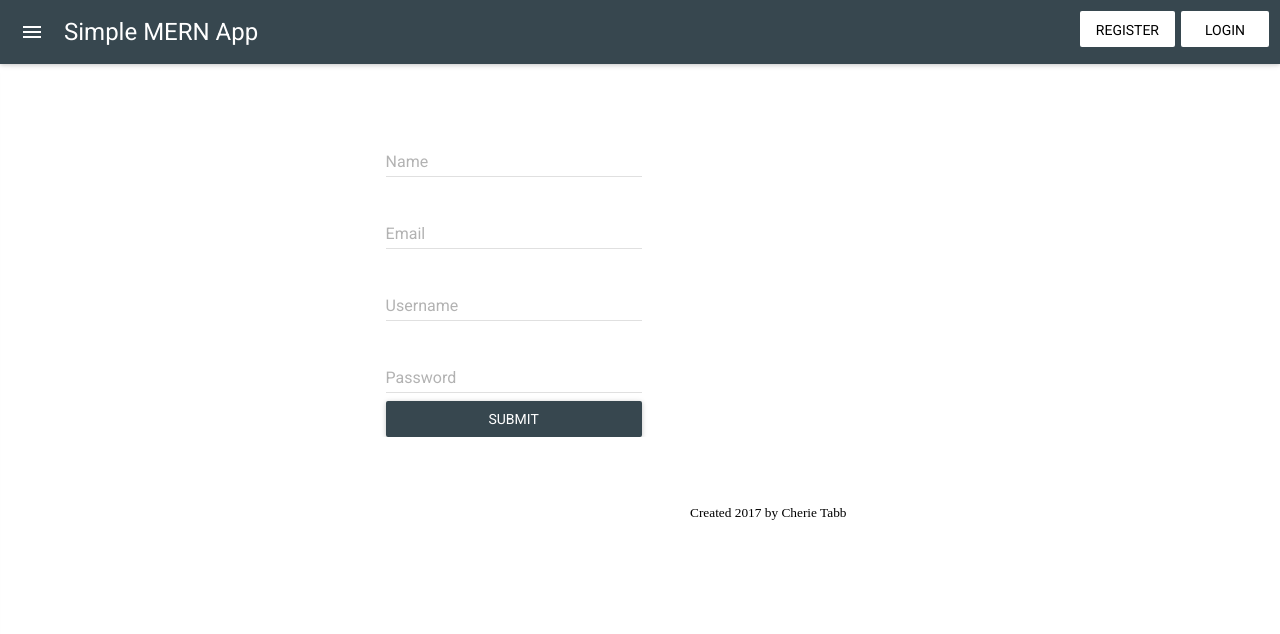
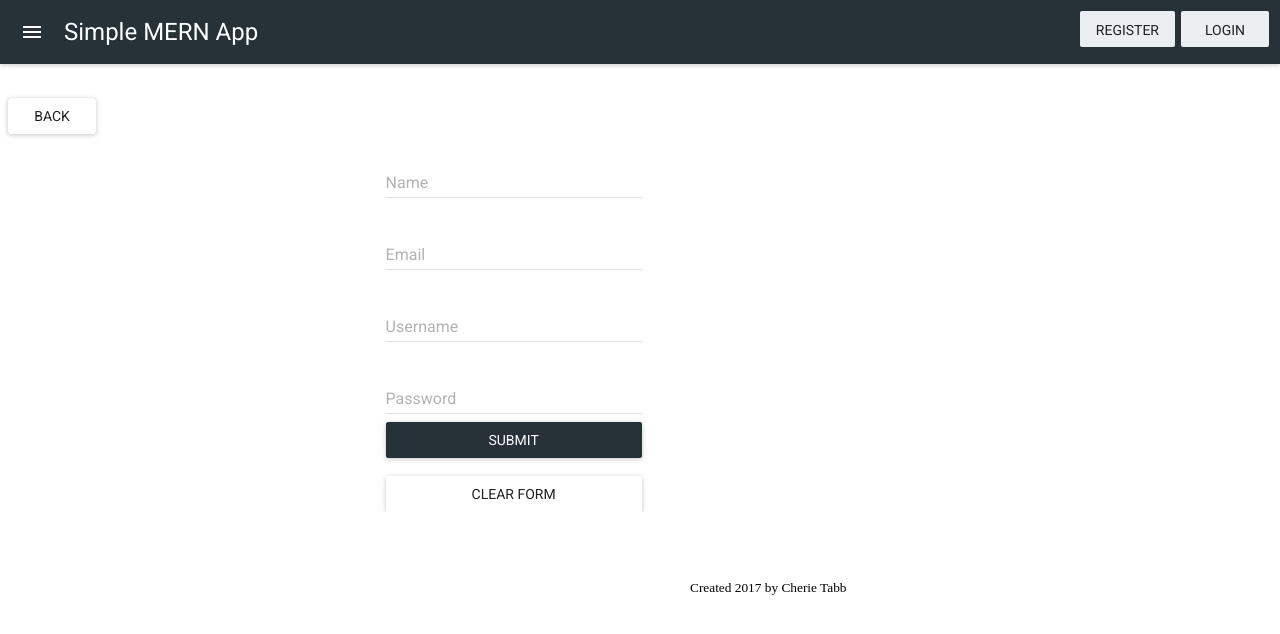
Before and after one commit to Cherietabb/simple-MERN-app, a React (Create React App) app in the folder client/: page /register in a window 1280 px wide. Shown: the top 634 px of the page. Built offline with nearby package versions, Linux system fonts and the light colour scheme; a web font is replaced by a local one; what react-tap-event-plugin would draw is missing.

Commit message:
upated ui

```diff
--- a/client/src/App.js
+++ b/client/src/App.js
@@ -1,13 +1,16 @@
 import React, {Component} from 'react';
 import {BrowserRouter, Route, Switch} from 'react-router-dom';
+
 import MuiThemeProvider from 'material-ui/styles/MuiThemeProvider';
 import getMuiTheme from 'material-ui/styles/getMuiTheme';
-import {blueGrey800, pink300, grey400, grey900, white, cyan700} from 'material-ui/styles/colors';
+import {blueGrey900, blue900, grey500, grey900, white, cyan700} from 'material-ui/styles/colors';
 import injectTapEventPlugin from 'react-tap-event-plugin';
+import spacing from 'material-ui/styles/spacing';
+
 import Navigation from './components/BottomNavigation';
 import Profiles from './components/Profiles';
 import AddProfile from './components/add_profile';
-import SideDrawer from './components/SideDrawer';
+import Layout from './components/Layout';
 import Register from './components/Register';
 import Login from './components/Login';
 import './App.css';
@@ -20,7 +23,7 @@ class App extends Component {
 			<MuiThemeProvider muiTheme={muiTheme}>
 				<BrowserRouter>
 					<div>
-						<SideDrawer/>
+						<Layout />
 						<Switch>
 								<Route exact path="/" component={Profiles}/>
 								<Route path="/add_profile" component={AddProfile} />
@@ -36,18 +39,20 @@ class App extends Component {
 }
 
 const muiTheme = getMuiTheme({
+	spacing: spacing,
+	fontFamily: 'Roboto, sans-serif',
 	palette: {
-		primary1Color: blueGrey800,
+		primary1Color: blueGrey900,
 		primary2Color: cyan700,
-		primary3Color: grey400,
-		accent1Color: pink300,
+		primary3Color: grey500,
+		accent1Color: blue900,
 		textColor: grey900,
 		alternateTextColor: white,
 		canvasColor: white
 	},
 	title: {
 		fontSize: 30
-	},
+	}
 });
 
 export default App;
--- a/client/src/components/SideDrawer.js
+++ b/client/src/components/Layout.js
@@ -77,14 +77,13 @@ const contentStyles = {
 		marginBottom: '80px'
 	},
 	button: {
-		backgroundColor: '#ffffff',
-		color: '#000000',
+		backgroundColor: '#ECEFF1',
 		margin: '3px',
-		onHover: {
-			backgroundColor: '#000000',
-			color: '#ffffff'
-		}
-	}
+	},
+	ripple: {
+		background: '#ECEFF1',
+		opacity: !('#ECEFF1' || '#78909C') ? 0.1 : 0.16,
+	},
 };
 
 export default SideDrawer;
--- a/client/src/components/Login.js
+++ b/client/src/components/Login.js
@@ -1,12 +1,10 @@
-import React, { Component } from 'react';
+import React, {Component} from 'react';
 import TextField from 'material-ui/TextField';
 import RaisedButton from 'material-ui/RaisedButton';
-import {red300} from 'material-ui/styles/colors';
+import {red300, blue400} from 'material-ui/styles/colors';
 
 
 const contentStyle = {
-	marginTop: '5%',
-	position: 'relative',
 	display: 'flex',
 	flexDirection: 'row',
 	flexWrap: 'wrap',
@@ -20,6 +18,14 @@ const textFieldStyle = {
 	errorStyle: {
 		color: red300
 	},
+};
+
+const buttonStyle = {
+	display: 'flex',
+	flexDirection: 'right',
+	width: '60px',
+	backgroundColor: blue400,
+	marginTop: '90px'
 };
 
 class Login extends Component {
@@ -69,9 +75,15 @@ class Login extends Component {
 	};
 
 
+	render() {
+		return (
+			<div>
+				<RaisedButton
+					label="Back"
+					href="/"
+					style={buttonStyle}
+				/>
 
-	render() {
-		return(
 				<div style={contentStyle}>
 					<form>
 						<TextField
@@ -105,14 +117,14 @@ class Login extends Component {
 						</RaisedButton>
 						<br />
 						<RaisedButton
-						label="Cancel"
+							label="Clear Form"
 							primary={false}
 							style={textFieldStyle}
 							onClick={this.handleCancel}
 						>
 						</RaisedButton>
-
 					</form>
+				</div>
 			</div>
 		);
 	}
--- a/client/src/components/Profiles.js
+++ b/client/src/components/Profiles.js
@@ -6,27 +6,6 @@ import {grey200} from 'material-ui/styles/colors';
 import axios from 'axios';
 // import moraineLake from '../images/moraineLake.jpg';
 
-const styles = {
-	container: {
-		margin: '90px',
-		display: 'flex',
-		flexDirection: 'row',
-		flexWrap: 'wrap',
-		justifyContent: 'space-around',
-	},
-	card: {
-		top: 0,
-		margin: '10px',
-		maxWidth: 345
-	},
-	media: {
-		width: '100%'
-	},
-	cardText: {
-		padding: '5px',
-		backgroundColor: grey200
-	}
-};
 
 class Profiles extends Component {
 	constructor(props) {
@@ -49,6 +28,7 @@ class Profiles extends Component {
 	}
 
 	renderList() {
+		if(!this.state.profiles) return <p>Loading...</p>;
 		let profiles = this.state.profiles;
 		console.log(profiles);
 		return profiles.map((profile) => {
@@ -90,4 +70,26 @@ class Profiles extends Component {
 	}
 }
 
+const styles = {
+	container: {
+		margin: '90px',
+		display: 'flex',
+		flexDirection: 'row',
+		flexWrap: 'wrap',
+		justifyContent: 'space-around',
+	},
+	card: {
+		top: 0,
+		margin: '10px',
+		maxWidth: 345
+	},
+	media: {
+		width: '100%'
+	},
+	cardText: {
+		padding: '5px',
+		backgroundColor: grey200
+	}
+};
+
 export default Profiles;
--- a/client/src/components/Register.js
+++ b/client/src/components/Register.js
@@ -3,31 +3,6 @@ import axios from 'axios';
 import TextField from 'material-ui/TextField';
 import RaisedButton from 'material-ui/RaisedButton';
 import {red300, blue400} from 'material-ui/styles/colors';
-
-
-const contentStyle = {
-	marginTop: '5%',
-	position: 'relative',
-	display: 'flex',
-	flexDirection: 'row',
-	flexWrap: 'wrap',
-	width: '80%',
-	justifyContent: 'center'
-};
-
-const textFieldStyle = {
-	display: 'flex',
-	flexDirection: 'column',
-	errorStyle: {
-		color: red300
-	},
-};
-
-const buttonStyle = {
-	backgroundColor: blue400,
-	margin: '3px'
-};
-
 
 class Register extends Component {
 	constructor(props) {
@@ -42,10 +17,22 @@ class Register extends Component {
 	}
 
 	handleInputChange = e => {
+		e.preventDefault();
 		this.setState({
 			[e.target.name]: e.target.value
 		});
 	};
+
+	handleCancel = (e) => {
+		e.preventDefault();
+		this.setState({
+			name: '',
+			email: '',
+			username: '',
+			password: ''
+		})
+	};
+
 
 	validate = () => {
 		let isError = false;
@@ -110,16 +97,16 @@ class Register extends Component {
 				<RaisedButton
 					label="Back"
 					href="/"
-					style={buttonStyle}
+					style={contentStyle.raisedButton}
 				/>
 
-				<div style={contentStyle}>
+				<div style={contentStyle.root}>
 					<form>
 						<TextField
 							name="name"
 							hintText="Name"
 							floatingLabelText="Name"
-							style={textFieldStyle}
+							style={contentStyle.textField}
 							value={this.state.name}
 							onChange={this.handleInputChange}
 							errorText={this.state.nameError}
@@ -128,7 +115,7 @@ class Register extends Component {
 							name="email"
 							hintText="Email"
 							floatingLabelText="Email"
-							style={textFieldStyle}
+							style={contentStyle.textField}
 							value={this.state.email}
 							onChange={this.handleInputChange}
 							errorText={this.state.emailError}
@@ -138,7 +125,7 @@ class Register extends Component {
 							name="username"
 							hintText="Username"
 							floatingLabelText="Username"
-							style={textFieldStyle}
+							style={contentStyle.textField}
 							value={this.state.username}
 							onChange={this.handleInputChange}
 							errorText={this.state.usernameError}
@@ -148,7 +135,7 @@ class Register extends Component {
 							name="password"
 							hintText="Password"
 							floatingLabelText="Password"
-							style={textFieldStyle}
+							style={contentStyle.textField}
 
 							value={this.state.password}
 							onChange={this.handleInputChange}
@@ -159,10 +146,19 @@ class Register extends Component {
 						<RaisedButton
 							label="Submit"
 							primary={true}
-							style={textFieldStyle}
+							style={contentStyle.textField}
 							onClick={this.handleSubmit}
 						>
 						</RaisedButton>
+						<br />
+						<RaisedButton
+							label="Clear Form"
+							primary={false}
+							style={contentStyle.textField}
+							onClick={this.handleCancel}
+						>
+						</RaisedButton>
+
 					</form>
 				</div>
 			</div>
@@ -170,4 +166,26 @@ class Register extends Component {
 	}
 }
 
+const contentStyle = {
+	root: {
+		display: 'flex',
+		flexDirection: 'row',
+		flexWrap: 'wrap',
+		width: '80%',
+		justifyContent: 'center'
+	},
+	textField: {
+		display: 'flex',
+		flexDirection: 'column',
+	},
+	errorStyle: {
+		color: red300
+	},
+	raisedButton: {
+		width: '60px',
+		backgroundColor: blue400,
+		marginTop: '90px'
+	}
+};
+
 export default Register;
```
Also changed, not shown: 1 other file (tests, documents, lock files or other folders). Lines whose indentation alone changed are shown as unchanged.
